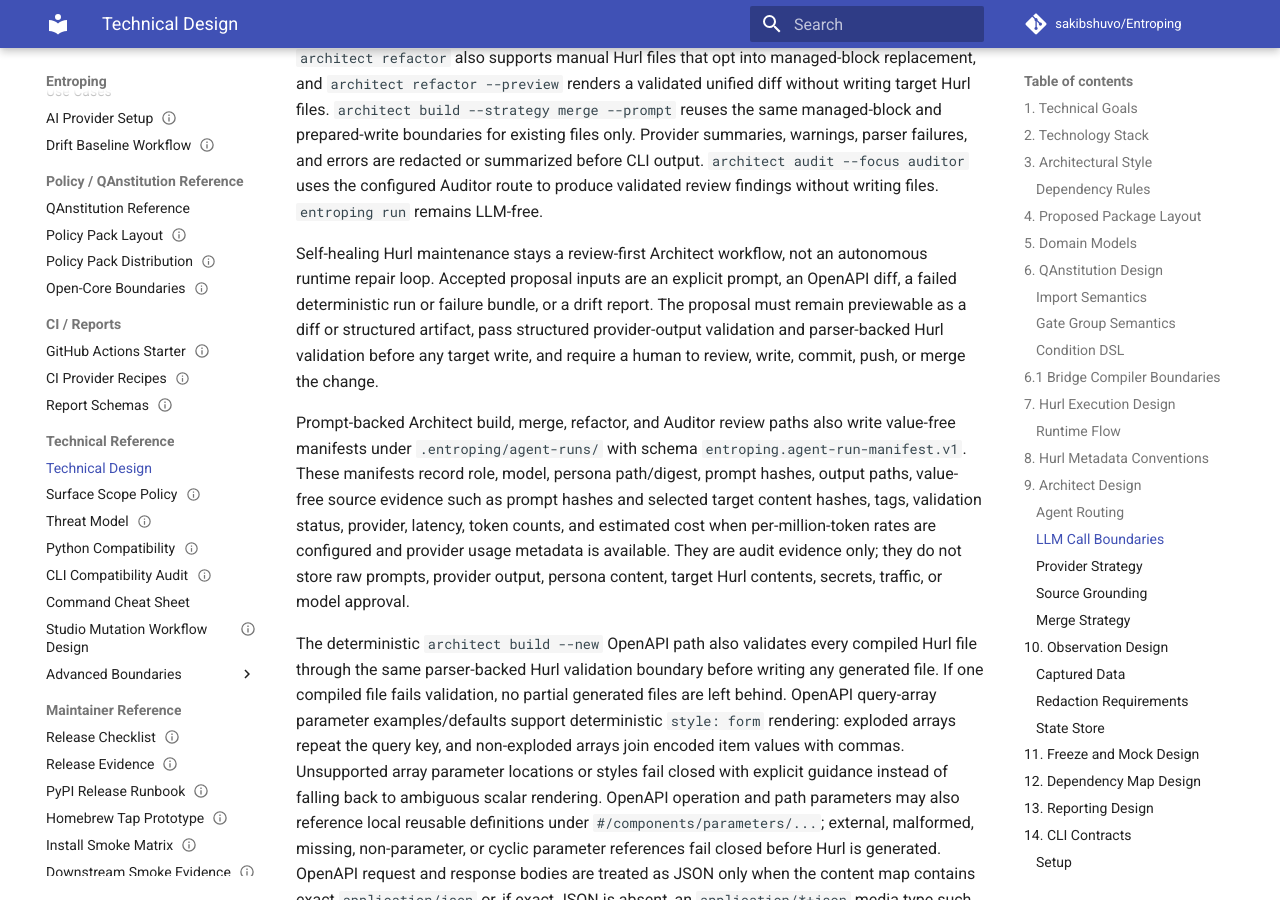
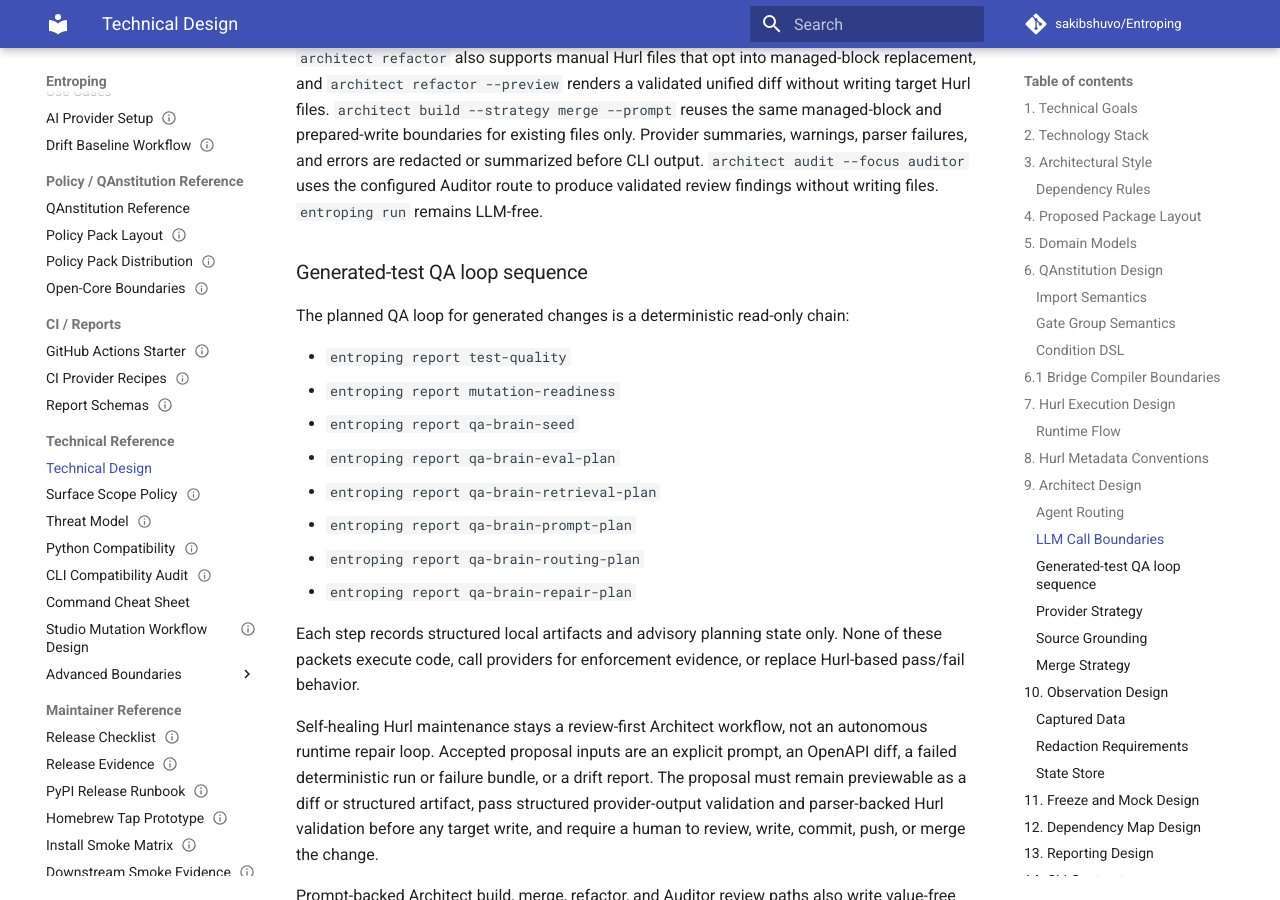
Before and after one commit to sakibshuvo/Entroping, an MkDocs documentation site: the page built from docs/technical/TDS.md, in a window 1280 px wide and 900 px high, scrolled down 11684 px. Built offline with MkDocs 1.6.1 and Material for MkDocs 9.7.7, drawn with Linux system fonts in a browser that asks for light colours; comment, search, counter and statistics services are not loaded.

Commit message:
docs: add generated-test QA loop narrative

```diff
--- a/docs/technical/TDS.md
+++ b/docs/technical/TDS.md
@@ -451,6 +451,23 @@ summaries, warnings, parser failures, and errors are redacted or summarized befo
 CLI output. `architect audit --focus auditor` uses the configured Auditor route
 to produce validated review findings without writing files. `entroping run`
 remains LLM-free.
+
+### Generated-test QA loop sequence
+
+The planned QA loop for generated changes is a deterministic read-only chain:
+
+- `entroping report test-quality`
+- `entroping report mutation-readiness`
+- `entroping report qa-brain-seed`
+- `entroping report qa-brain-eval-plan`
+- `entroping report qa-brain-retrieval-plan`
+- `entroping report qa-brain-prompt-plan`
+- `entroping report qa-brain-routing-plan`
+- `entroping report qa-brain-repair-plan`
+
+Each step records structured local artifacts and advisory planning state only.
+None of these packets execute code, call providers for enforcement evidence,
+or replace Hurl-based pass/fail behavior.
 
 Self-healing Hurl maintenance stays a review-first Architect workflow, not an
 autonomous runtime repair loop. Accepted proposal inputs are an explicit prompt,
```
Also changed, not shown: docs/product/PRODUCT_SPEC.md (+8 -0 lines), docs/user/USER_GUIDE.md (+15 -0 lines).
